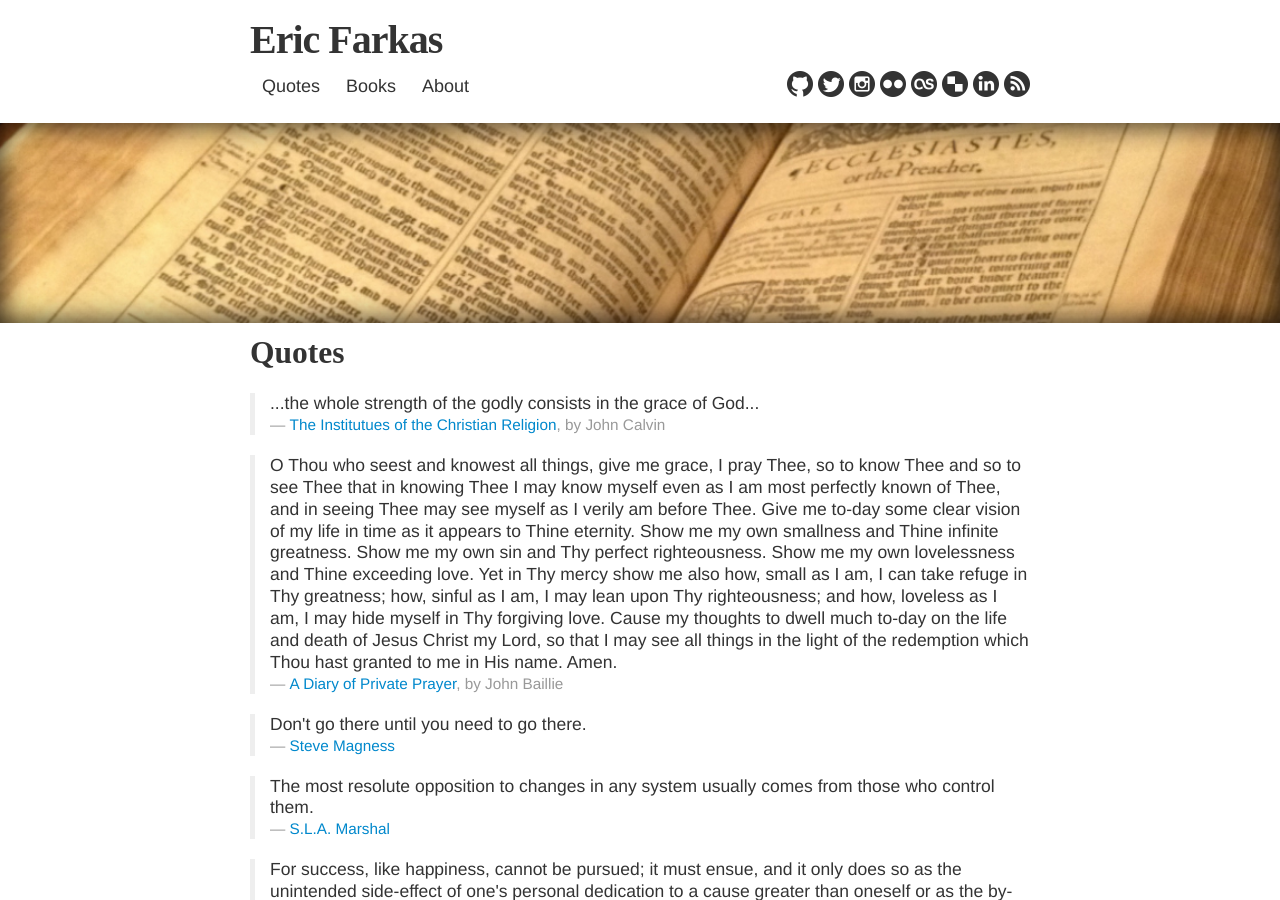
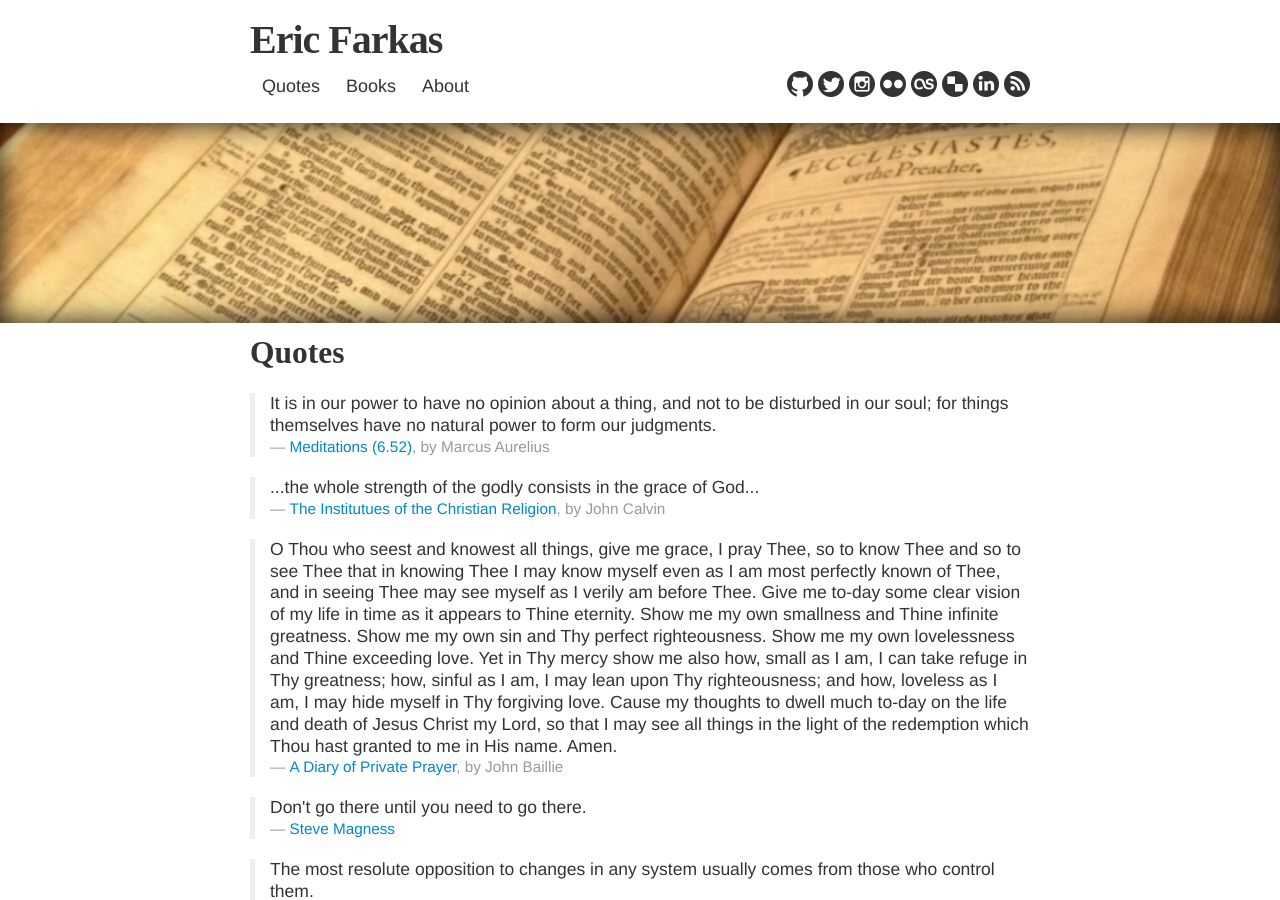
Before and after one commit to speric/speric.github.com, a Jekyll site: the page built from quotes.html, in a window 1280 px wide and 900 px high. Built offline with Jekyll 4.4.1, drawn with Linux system fonts in a browser that asks for light colours; some web fonts are replaced; comment, search, counter and statistics services are not loaded.

Commit message:
Add Marcus Aurelius quote

```diff
--- a/quotes.html
+++ b/quotes.html
@@ -7,6 +7,13 @@ description: A collection of thought-provoking quotes.
 
 <h2>Quotes</h2>
 <br/>
+
+<blockquote>
+  <p>
+    It is in our power to have no opinion about a thing, and not to be disturbed in our soul; for things themselves have no natural power to form our judgments.
+  </p>
+  <small><a href="https://lexundria.com/m_aur_med/6/lg">Meditations (6.52)</a>, by Marcus Aurelius</small>
+</blockquote>
 
 <blockquote>
   <p>
```
